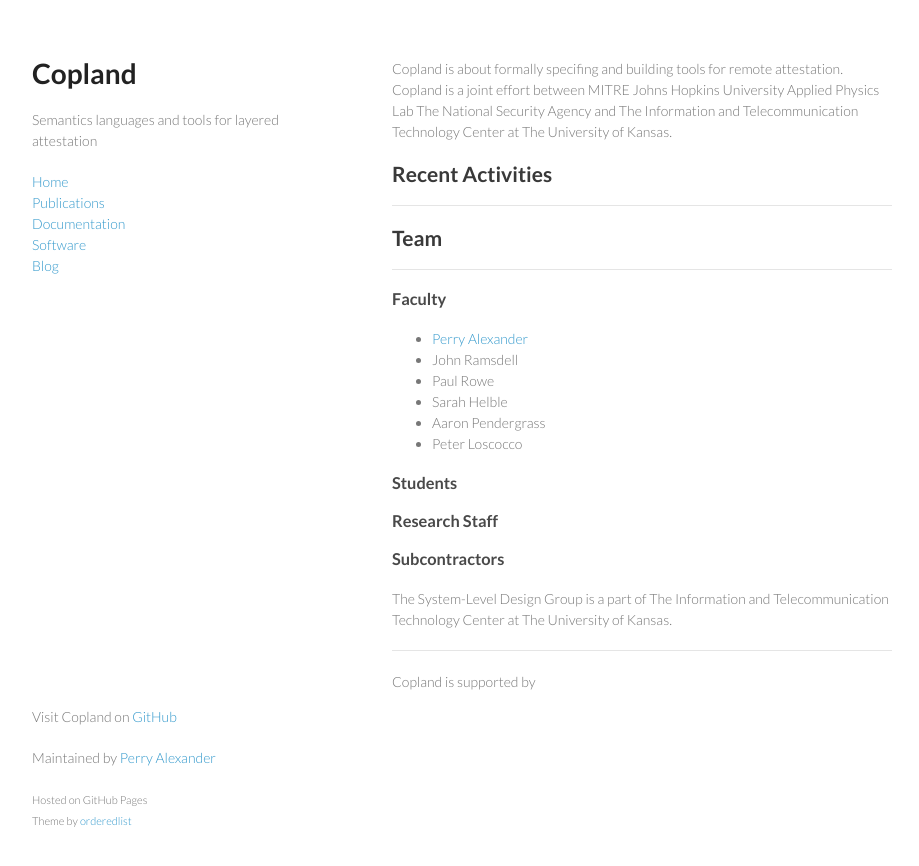
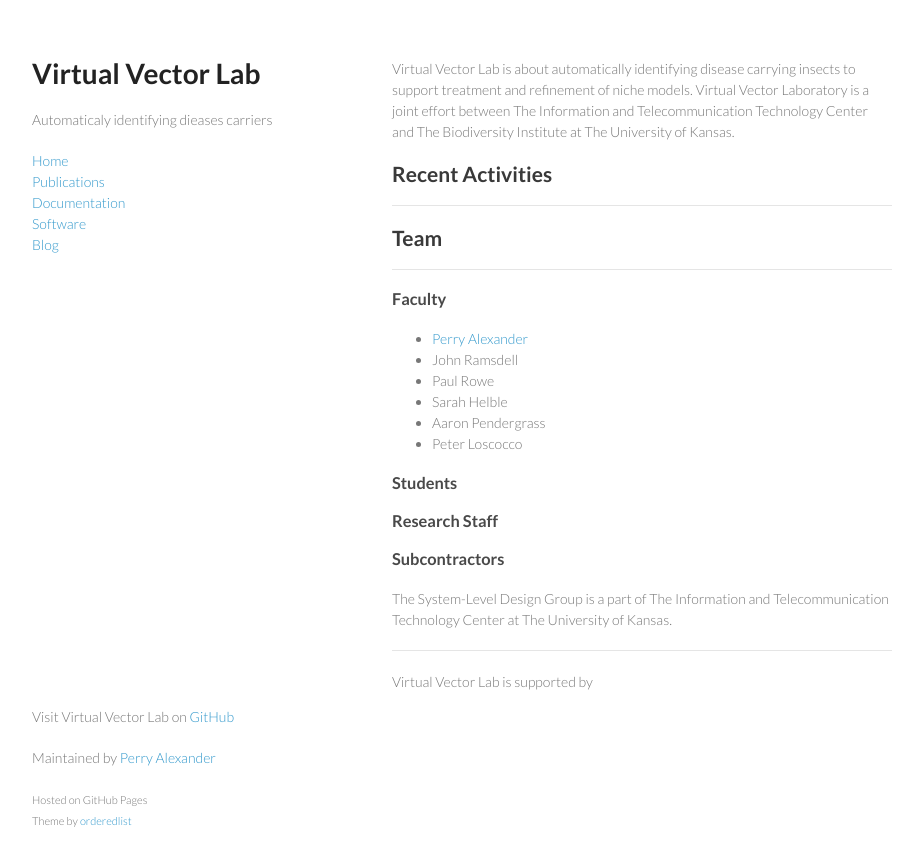
Before and after one commit to ku-sldg/copland, a Jekyll site: the page built from index.md, in a window 1280 px wide. Shown: the top 866 px of the page, without its empty margins (178-1097 px from the left). Built offline with Jekyll 4.4.1, drawn with Linux system fonts in a browser that asks for light colours.

Commit message:
changing config

```diff
--- a/_config.yml
+++ b/_config.yml
@@ -1,6 +1,6 @@
-baseurl: http://ku-sldg.github.io/copland/
+baseurl: http://ku-sldg.github.io/vector12/
 markdown: kramdown
-title: Copland
-subtitle: Semantics languages and tools for layered attestation
-github: https://github.com/ku-sldg/copland
-description: Copland is about formally specifing and building tools for remote attestation.  Copland is a joint effort between MITRE Johns Hopkins University Applied Physics Lab The National Security Agency and The Information and Telecommunication Technology Center at The University of Kansas.
+title: Virtual Vector Lab
+subtitle: Automaticaly identifying dieases carriers
+github: https://github.com/ku-sldg/vector12
+description: Virtual Vector Lab is about automatically identifying disease carrying insects to support treatment and refinement of niche models.  Virtual Vector Laboratory is a joint effort between The Information and Telecommunication Technology Center and The Biodiversity Institute at The University of Kansas.
```
